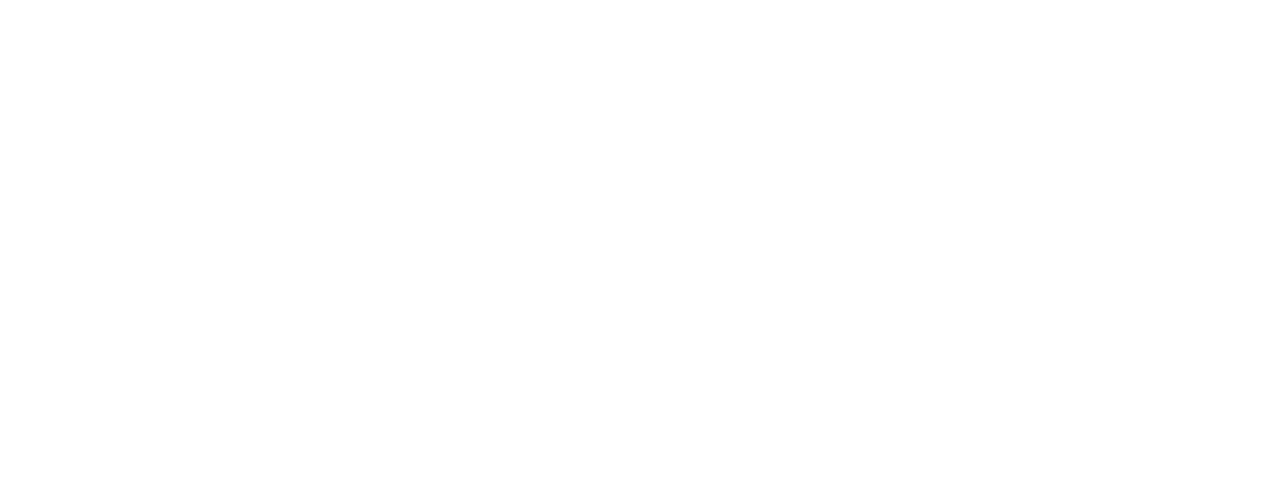
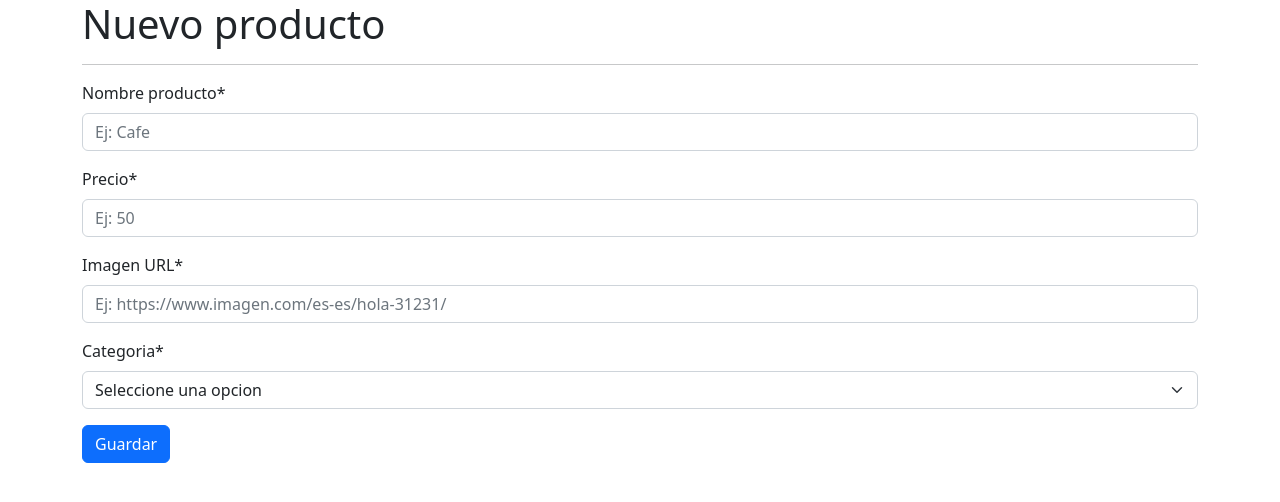
Before and after one commit to FrancoDavolio/Cafeteria_CRUD, a React (Create React App) app: page /administrar/editar in a window 1280 px wide. Shown: the top 502 px of the page. Built offline with nearby package versions, Linux system fonts and the light colour scheme.

Commit message:
ya maquete todos los componentes

```diff
--- a/src/App.jsx
+++ b/src/App.jsx
@@ -1,11 +1,36 @@
-import "bootstrap/dist/css/bootstrap.min.css"
-import './App.css';
-
+import "bootstrap/dist/css/bootstrap.min.css";
+import "./App.css";
+import { BrowserRouter, Routes, Route } from "react-router-dom";
+import Inicio from "./components/views/Inicio";
+import Administrador from "./components/views/Administrador";
+import Error404 from "./components/views/Error404";
+import Menu from "./components/common/Menu";
+import Footer from "./components/common/Footer";
+import CrearProducto from "./components/views/CrearProducto";
+import EditarProducto from "./components/views/EditarProducto";
+import CardProducto from "./components/views/CardProducto";
+import DetalleProducto from "./components/views/DetalleProducto";
 
 function App() {
   return (
-    <div className="App">
-
+    <div>
+      <BrowserRouter>
+        <Routes>
+          <Route exact path="/menu" element={<Menu></Menu>}></Route>
+          <Route exact path="/footer" element={<Footer></Footer>}></Route>
+          <Route exact path="/" element={<Inicio></Inicio>}></Route>
+          <Route exact path="/inicio/card" element={<CardProducto></CardProducto>}></Route>
+          <Route exact path="/inicio/detalle" element={<DetalleProducto></DetalleProducto>}></Route>
+          <Route exact path="/administrar/crear" element={<CrearProducto></CrearProducto>}></Route>
+          <Route exact path="/administrar/editar" element={<EditarProducto></EditarProducto>}></Route>
+          <Route
+            exact
+            path="/administrar"
+            element={<Administrador></Administrador>}
+          ></Route>
+          <Route exact path="*" element={<Error404></Error404>}></Route>
+        </Routes>
+      </BrowserRouter>
     </div>
   );
 }
--- /dev/null
+++ b/src/components/common/Footer.jsx
@@ -0,0 +1,13 @@
+import React from "react";
+
+const Footer = () => {
+  return (
+    <footer className="bg-dark text-center text-light py-3">
+      <p>
+        <small>&copy; Todos los derechos reservados</small>
+      </p>
+    </footer>
+  );
+};
+
+export default Footer;
--- /dev/null
+++ b/src/components/common/Menu.jsx
@@ -0,0 +1,22 @@
+import React from "react";
+import Nav from "react-bootstrap/Nav";
+
+const Menu = () => {
+  return (
+    <header>
+      <Nav variant="pills" defaultActiveKey="/home" className="bg-danger py-3">
+        <Nav.Item className="ms-3">
+          <h2>Cafeteria</h2>
+        </Nav.Item>
+        <Nav.Item className="ms-2">
+          <Nav.Link href="/">Inicio</Nav.Link>
+        </Nav.Item>
+        <Nav.Item>
+          <Nav.Link href="/administrar">Administrar</Nav.Link>
+        </Nav.Item>
+      </Nav>
+    </header>
+  );
+};
+
+export default Menu;
--- /dev/null
+++ b/src/components/views/Administrador.jsx
@@ -0,0 +1,42 @@
+import React from "react";
+import { Container, Button, Row, Col, Table } from "react-bootstrap";
+
+const Administrador = () => {
+  return (
+    <Container>
+      <Row className="my-4">
+        <Col md="10">
+          <h1 className="fs-1">Productos disponibles</h1>
+        </Col>
+        <Col md="2">
+          <Button>Agregar</Button>
+        </Col>
+        <hr />
+      </Row>
+      <Table striped bordered hover>
+        <thead>
+          <tr>
+            <th>Cod</th>
+            <th>Producto</th>
+            <th>Precio</th>
+            <th>URL de img</th>
+            <th>Categoria</th>
+            <th>Opciones</th>
+          </tr>
+        </thead>
+        <tbody>
+          <tr>
+            <td>1</td>
+            <td>Mark</td>
+            <td>Otto</td>
+            <td>@mdo</td>
+            <td>Dulce</td>
+            <td><Button variant="warning">Editar</Button><br /><Button variant="danger">Borrar</Button></td>
+          </tr>
+        </tbody>
+      </Table>
+    </Container>
+  );
+};
+
+export default Administrador;
--- /dev/null
+++ b/src/components/views/CardProducto.jsx
@@ -0,0 +1,20 @@
+import React from "react";
+import { Button, Card } from "react-bootstrap";
+
+const CardProducto = () => {
+  return (
+    <Card style={{ width: "18rem" }}>
+      <Card.Img variant="top" src="https://images.pexels.com/photos/887853/pexels-photo-887853.jpeg?cs=srgb&dl=pexels-kshkt-kttk-887853.jpg&fm=jpg" className="w-100"/>
+      <Card.Body>
+        <Card.Title>Brownie</Card.Title>
+        <Card.Text>
+          Precio: $400
+        </Card.Text>
+        <hr />
+        <Button variant="primary">Ver mas</Button>
+      </Card.Body>
+    </Card>
+  );
+};
+
+export default CardProducto;
--- /dev/null
+++ b/src/components/views/CrearProducto.jsx
@@ -0,0 +1,39 @@
+import React from "react";
+import { Form, Button, Container } from "react-bootstrap";
+
+const CrearProducto = () => {
+  return (
+    <Container>
+      <h1>Nuevo producto</h1>
+      <hr />
+      <Form>
+        <Form.Group className="mb-3">
+          <Form.Label>Nombre producto*</Form.Label>
+          <Form.Control type="text" placeholder="Ej: Cafe" />
+        </Form.Group>
+        <Form.Group className="mb-3">
+          <Form.Label>Precio*</Form.Label>
+          <Form.Control type="text" placeholder="Ej: 50" />
+        </Form.Group>
+        <Form.Group className="mb-3">
+          <Form.Label>Imagen URL*</Form.Label>
+          <Form.Control
+            type="text"
+            placeholder="Ej: https://www.imagen.com/es-es/hola-31231/"
+          />
+        </Form.Group>
+        <Form.Group className="mb-3">
+          <Form.Label>Categoria*</Form.Label>
+          <Form.Select>
+            <option>Seleccione una opcion</option>
+          </Form.Select>
+        </Form.Group>
+        <Button variant="primary" type="submit">
+          Guardar
+        </Button>
+      </Form>
+    </Container>
+  );
+};
+
+export default CrearProducto;
--- /dev/null
+++ b/src/components/views/DetalleProducto.jsx
@@ -0,0 +1,32 @@
+import React from "react";
+import { Button, Card, Container, Row, Col, Badge } from "react-bootstrap";
+
+const DetalleProducto = () => {
+  return (
+    <Container className="my-5">
+      <Card style={{ width: "45rem" }}>
+        <Row>
+          <Col md="4">
+            <Card.Img
+              variant="top"
+              src="https://images.pexels.com/photos/887853/pexels-photo-887853.jpeg?cs=srgb&dl=pexels-kshkt-kttk-887853.jpg&fm=jpg"
+              className="w-100"
+            />
+          </Col>
+          <Col md="8">
+            <Card.Body>
+              <Card.Title>Brownie</Card.Title>
+              <hr />
+              <Badge className="bg-primary">Dulce</Badge>
+              <Card.Text>
+                Precio: $300
+              </Card.Text>
+            </Card.Body>
+          </Col>
+        </Row>
+      </Card>
+    </Container>
+  );
+};
+
+export default DetalleProducto;
--- /dev/null
+++ b/src/components/views/EditarProducto.jsx
@@ -0,0 +1,39 @@
+import React from "react";
+import { Form, Button, Container } from "react-bootstrap";
+
+const EditarProducto = () => {
+  return (
+    <Container>
+      <h1>Nuevo producto</h1>
+      <hr />
+      <Form>
+        <Form.Group className="mb-3">
+          <Form.Label>Nombre producto*</Form.Label>
+          <Form.Control type="text" placeholder="Ej: Cafe" />
+        </Form.Group>
+        <Form.Group className="mb-3">
+          <Form.Label>Precio*</Form.Label>
+          <Form.Control type="text" placeholder="Ej: 50" />
+        </Form.Group>
+        <Form.Group className="mb-3">
+          <Form.Label>Imagen URL*</Form.Label>
+          <Form.Control
+            type="text"
+            placeholder="Ej: https://www.imagen.com/es-es/hola-31231/"
+          />
+        </Form.Group>
+        <Form.Group className="mb-3">
+          <Form.Label>Categoria*</Form.Label>
+          <Form.Select>
+            <option>Seleccione una opcion</option>
+          </Form.Select>
+        </Form.Group>
+        <Button variant="primary" type="submit">
+          Guardar
+        </Button>
+      </Form>
+    </Container>
+  );
+};
+
+export default EditarProducto;
--- /dev/null
+++ b/src/components/views/Error404.jsx
@@ -0,0 +1,11 @@
+import React from 'react';
+
+const Error404 = () => {
+    return (
+        <div>
+            <h1>ERROR404</h1>
+        </div>
+    );
+};
+
+export default Error404;
--- /dev/null
+++ b/src/components/views/Inicio.jsx
@@ -0,0 +1,19 @@
+import React from 'react';
+import { Container, Row, Col } from 'react-bootstrap';
+import CardProducto from './CardProducto';
+
+const Inicio = () => {
+    return (
+        <Container>
+            <h1 className='text-center display-1 my-5'>Bienvenidos</h1>
+            <hr />
+            <Row>
+                <Col md="3">
+                    <CardProducto></CardProducto>
+                </Col>
+            </Row>
+        </Container>
+    );
+};
+
+export default Inicio;
```
